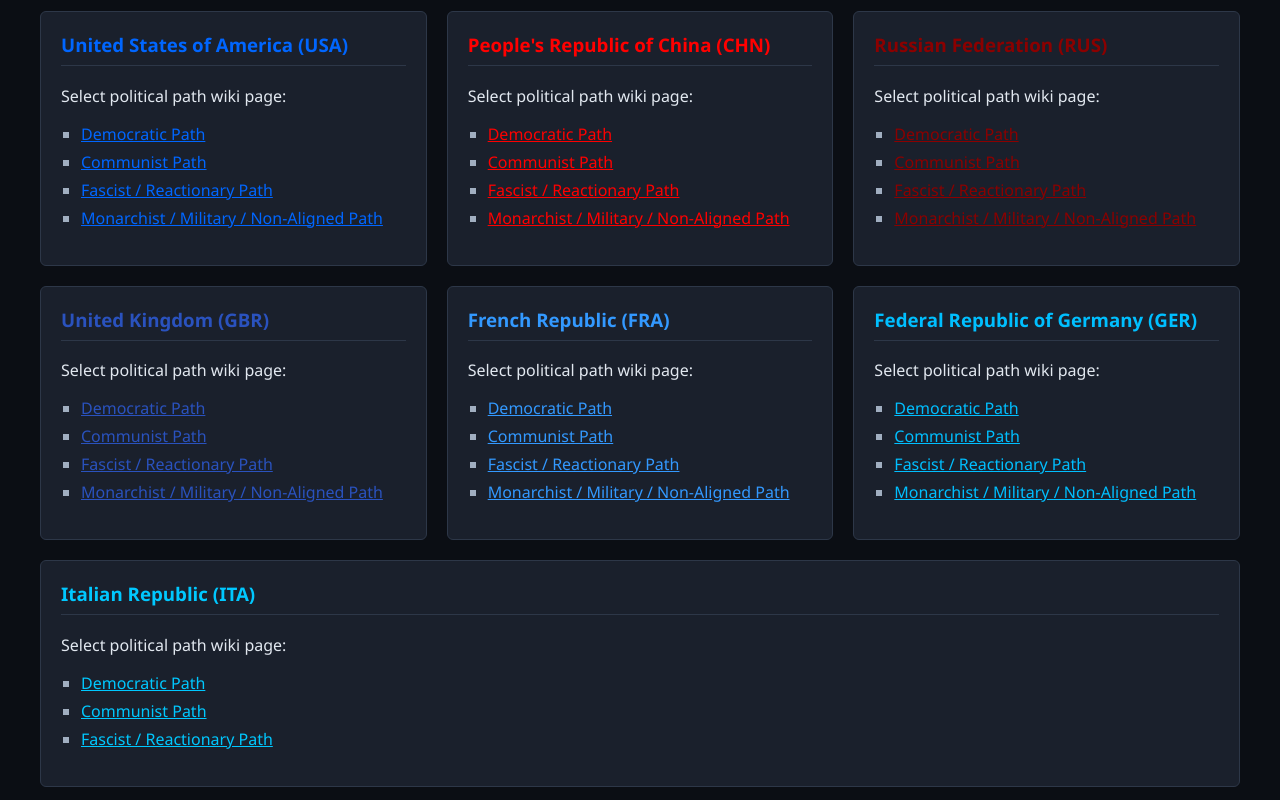
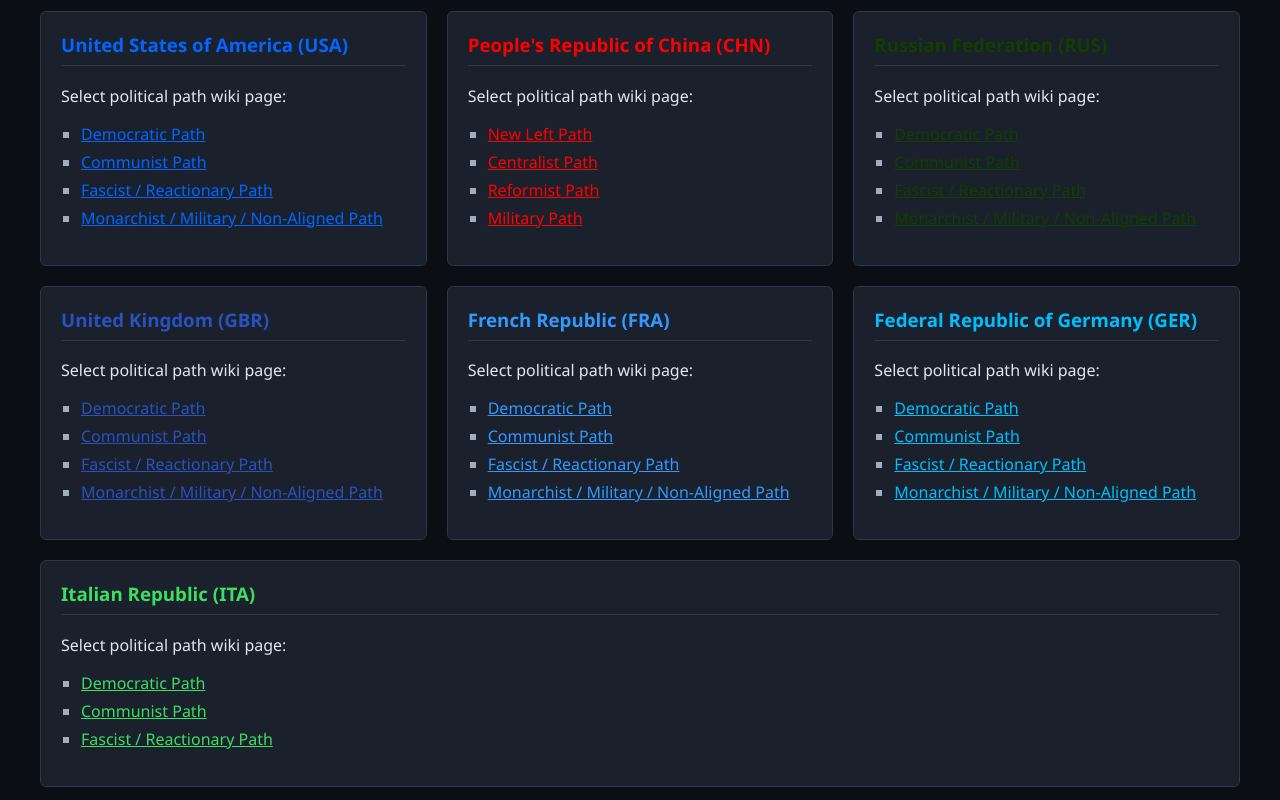
Before and after one commit to Matteo-WhiteSphere/DvE-Wiki, a plain HTML site: page index.html in a window 1280 px wide. Shown: the part 240-1040 px from the top of the page. Drawn offline with Linux system fonts and the light colour scheme.

Commit message:
color correction for the Italian Republic (ITA)

```diff
--- a/index.html
+++ b/index.html
@@ -191,21 +191,21 @@ footer {
                 <h3>People's Republic of China (CHN)</h3>
                 <p>Select political path wiki page:</p>
                 <ul>
-                    <li><a href="chn_democratic.html" style="color: #ff0000">Democratic Path</a></li>
-                    <li><a href="chn_communist.html" style="color: #ff0000">Communist Path</a></li>
-                    <li><a href="chn_fascist.html" style="color: #ff0000">Fascist / Reactionary Path</a></li>
-                    <li><a href="chn_nonaligned.html" style="color: #ff0000">Monarchist / Military / Non-Aligned Path</a></li>
+                    <li><a href="chn_democratic.html" style="color: #ff0000">New Left Path</a></li>
+                    <li><a href="chn_communist.html" style="color: #ff0000">Centralist Path</a></li>
+                    <li><a href="chn_fascist.html" style="color: #ff0000">Reformist Path</a></li>
+                    <li><a href="chn_nonaligned.html" style="color: #ff0000">Military Path</a></li>
                 </ul>
             </div>
 
-            <div class="card" style="--accent-color: #8b0000; --accent-glow: rgba(139, 0, 0, 0.4)">
+            <div class="card" style="--accent-color: rgb(16, 63, 0); --accent-glow: rgba(139, 0, 0, 0.4)">
                 <h3>Russian Federation (RUS)</h3>
                 <p>Select political path wiki page:</p>
                 <ul>
-                    <li><a href="rus_democratic.html" style="color: #8b0000">Democratic Path</a></li>
-                    <li><a href="rus_communist.html" style="color: #8b0000">Communist Path</a></li>
-                    <li><a href="rus_fascist.html" style="color: #8b0000">Fascist / Reactionary Path</a></li>
-                    <li><a href="rus_nonaligned.html" style="color: #8b0000">Monarchist / Military / Non-Aligned Path</a></li>
+                    <li><a href="rus_democratic.html" style="color: rgb(16, 63, 0)">Democratic Path</a></li>
+                    <li><a href="rus_communist.html" style="color: rgb(16, 63, 0)">Communist Path</a></li>
+                    <li><a href="rus_fascist.html" style="color: rgb(16, 63, 0)">Fascist / Reactionary Path</a></li>
+                    <li><a href="rus_nonaligned.html" style="color: rgb(16, 63, 0)">Monarchist / Military / Non-Aligned Path</a></li>
                 </ul>
             </div>
 
@@ -242,13 +242,13 @@ footer {
                 </ul>
             </div>
 
-            <div class="card" style="--accent-color: #00c8ff; --accent-glow: rgba(0, 200, 255, 0.4)">
+            <div class="card" style="--accent-color: #3cdf5f; --accent-glow: rgba(0, 200, 255, 0.4)">
                 <h3>Italian Republic (ITA)</h3>
                 <p>Select political path wiki page:</p>
                 <ul>
-                    <li><a href="ita_democratic.html" style="color: #00c8ff">Democratic Path</a></li>
-                    <li><a href="ita_communist.html" style="color: #00c8ff">Communist Path</a></li>
-                    <li><a href="ita_fascist.html" style="color: #00c8ff">Fascist / Reactionary Path</a></li>
+                    <li><a href="ita_democratic.html" style="color: #3cdf5f">Democratic Path</a></li>
+                    <li><a href="ita_communist.html" style="color: #3cdf5f">Communist Path</a></li>
+                    <li><a href="ita_fascist.html" style="color: #3cdf5f">Fascist / Reactionary Path</a></li>
                 </ul>
             </div>
 
```
Also changed, not shown: ita_democratic.html (+1 -1 lines).
